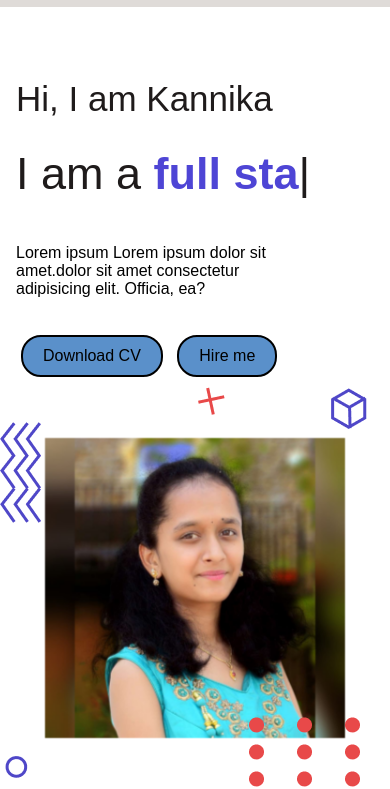
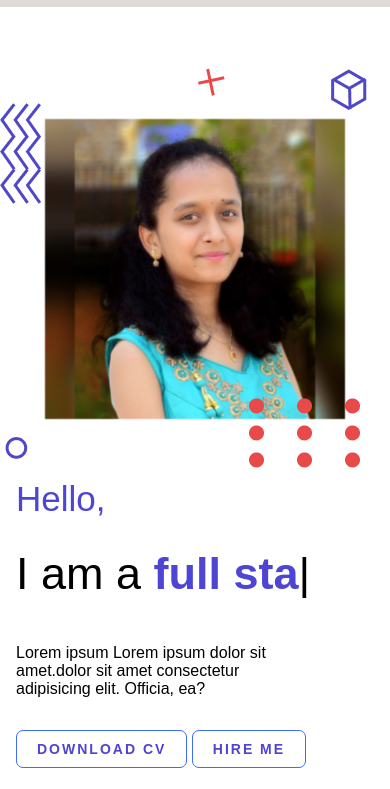
Before and after one commit to Kannikakr/Portfolio, a plain HTML site: page index.html in a window 390 px wide. Shown: the part 63-852 px from the top of the page. Drawn offline with nearby package versions, Linux system fonts and the light colour scheme.

Commit message:
added responsiveness

```diff
--- a/index.html
+++ b/index.html
@@ -10,7 +10,7 @@
 
 <body>
     <div class="wrapper" id="wrapper">
-        <div class="container">
+        <div class="container" id="home">
             <div class="navbar">
                 <div class="logo-container">
                     <img src="./img/navlogomine.png" alt="logo">
@@ -20,8 +20,8 @@
                 <button class="menu-toggle" onclick="toggleMenu()">☰</button>
 
                 <div class="nav-items" id="navItems">
-                    <div><a href="">Home</a></div>
-                    <div><a href="">Projects</a></div>
+                    <div><a href="#home">Home</a></div>
+                    <div><a href="#projects">Projects</a></div>
                     <div><a href="">Skills</a></div>
                     <div><a href="">Contact Form</a></div>
                 </div>
@@ -31,8 +31,8 @@
         <div class="hero">
 
             <div class="hero-left">
-                <div class="hero-heading">Hi, I am Kannika</div>
-                <div class="hero-heading hero-sub">
+                <div class="hero-heading">Hello, </div>
+                <div class="hero-sub">
                     I am a <span class="role"></span>
                 </div>
                 <div class="hero-dis">
@@ -71,7 +71,7 @@
             __Kannika_
         </div>
         <br><br><br>
-        <div class="projects">
+        <div class="projects" id="projects">
             <h1>Projects</h1>
         </div>
     </div>
--- a/style.css
+++ b/style.css
@@ -7,6 +7,7 @@
 
 .wrapper {
     width: 100%;
+    overflow-x: hidden;
 }
 
 .container .navbar {
@@ -16,6 +17,7 @@
     width: 100%;
     padding: 10px 20px;
     background-color: rgb(223, 219, 216);
+    z-index: 10; /* Ensures navbar is above animations */
 }
 
 .logo-container {
@@ -44,7 +46,7 @@
     font-size: 1.2rem;
     font-weight: 400;
     cursor: pointer;
-    color: #4e45d5;
+    color: black;
 }
 
 .nav-items div a:hover {
@@ -69,16 +71,19 @@
         position: absolute;
         top: 60px;
         right: 0;
-        background-color: #f8f9fa;
+        background-color: #d3dbe4;
         width: 100%;
         text-align: center;
         padding-top: 10px;
+        z-index: 10;
     }
 
     .hero {
         display: flex;
-        flex-direction: column;
+        flex-direction: column-reverse;
         gap: 30px;
+        column-gap: 100px;
+        padding-top: 60px; /* Adds space to avoid overlap with navbar */
     }
 
     .nav-items.show {
@@ -96,6 +101,17 @@
     .logo-container {
         padding-left: 0;
     }
+
+    /* Ensure animated elements are positioned below navbar */
+    .hero-right {
+        position: relative;
+        z-index: 5; /* Lower z-index than navbar */
+    }
+
+    /* Adjust other animated elements as needed */
+    .dot, .cube, .circle, .zig, .plus {
+        z-index: 5;
+    }
 }
 
 .hero {
@@ -104,7 +120,6 @@
     justify-content: center;
     align-items: center;
     gap: 1rem;
-    padding-bottom: 0rem;
     padding: 0 1rem;
     width: 100vw;
 }
@@ -127,7 +142,7 @@
 
 .hero-heading {
     font-size: 35px;
-    color: rgb(31, 27, 27);
+    color: #4e45d5;
     font-weight: 500;
 }
 
@@ -147,39 +162,8 @@
     font-weight: 500;
 }
 
-.btn button {
-    padding: 10px 20px;
-    font-size: 1rem;
-    background-color: #5a90ca;
-    border: 2px solid black;
-    border-radius: 20px;
-    cursor: pointer;
-    transition: transform 0.3s ease, background-color 0.3s ease, box-shadow 0.3s ease;
-    margin: 5px;
-    box-shadow: #3d8bdf;
-
-}
-
-.btn button:hover {
-    transform: scale(1.1);
-    /* Grow slightly */
-    background-color: #cbd4dd;
-    /* Darker background on hover */
-    box-shadow: 0 8px 15px rgba(0, 0, 0, 0.3);
-    /* Shadow effect */
-}
-
-
-.btn button:active {
-    transform: scale(0.95);
-    /* Slightly shrink on click */
-    box-shadow: 0 4px 8px rgba(0, 0, 0, 0.2);
-    /* Lighter shadow on active */
-}
-
 .hero-right {
     position: relative;
-
 }
 
 .absolute {
@@ -197,7 +181,6 @@
     filter: grayscale(1);
     transition: all 1s;
     animation: scaleImage 5s linear infinite;
-
 }
 
 @keyframes scaleImage {
@@ -205,13 +188,11 @@
         filter: grayscale(0);
         transform: scale(1);
     }
-
     50% {
         filter: grayscale(1);
         transform: scale(1.1);
         box-shadow: 3px 3px 10px black;
     }
-
     100% {
         filter: grayscale(0);
         transform: scale(1);
@@ -226,18 +207,9 @@
 }
 
 @keyframes dota {
-    0% {
-        transform: translateY(0px);
-    }
-
-    50% {
-        transform: translateY(-15px);
-    }
-
-    100% {
-        transform: translateY(0px);
-    }
-
+    0% { transform: translateY(0px); }
+    50% { transform: translateY(-15px); }
+    100% { transform: translateY(0px); }
 }
 
 .cube {
@@ -248,17 +220,9 @@
 }
 
 @keyframes cubea {
-    0% {
-        transform: rotateY(0deg) translateY(0px);
-    }
-
-    50% {
-        transform: rotateY(180deg) translateY(-12px);
-    }
-
-    100% {
-        transform: rotateY(360deg) translateY(0px);
-    }
+    0% { transform: rotateY(0deg) translateY(0px); }
+    50% { transform: rotateY(180deg) translateY(-12px); }
+    100% { transform: rotateY(360deg) translateY(0px); }
 }
 
 .circle {
@@ -269,20 +233,9 @@
 }
 
 @keyframes circle {
-    0% {
-        left: 0;
-        bottom: 0;
-    }
-
-    50% {
-        left: 5%;
-        bottom: 10%;
-    }
-
-    100% {
-        left: 0;
-        bottom: 0;
-    }
+    0% { left: 0; bottom: 0; }
+    50% { left: 5%; bottom: 10%; }
+    100% { left: 0; bottom: 0; }
 }
 
 .zig {
@@ -293,10 +246,7 @@
 }
 
 @keyframes zig {
-    50% {
-        left: 5%;
-        top: 2%;
-    }
+    50% { left: 5%; top: 2%; }
 }
 
 .plus {
@@ -307,11 +257,7 @@
 }
 
 @keyframes plus {
-    50% {
-        top: 3%;
-        left: 48%;
-    }
-
+    50% { top: 3%; left: 48%; }
 }
 
 .projects {
@@ -325,3 +271,55 @@
     text-align: center;
     color: rgb(241, 7, 7);
 }
+
+.btn button {
+    position: relative;
+    padding: 10px 20px;
+    border-radius: 7px;
+    border: 1px solid rgb(61, 106, 255);
+    font-size: 14px;
+    text-transform: uppercase;
+    font-weight: 600;
+    letter-spacing: 2px;
+    background: transparent;
+    color: #4e45d5;
+    overflow: hidden;
+    box-shadow: 0 0 0 0 transparent;
+    transition: all 0.2s ease-in;
+}
+
+.btn button:hover {
+    background: rgb(61, 106, 255);
+    box-shadow: 0 0 30px 5px rgba(0, 142, 236, 0.815);
+    transition: all 0.2s ease-out;
+    color: #f8f9fa;
+}
+
+.btn button:hover::before {
+    animation: sh02 0.5s 0s linear;
+}
+
+.btn button::before {
+    content: '';
+    display: block;
+    width: 0px;
+    height: 86%;
+    position: absolute;
+    top: 7%;
+    left: 0%;
+    opacity: 0;
+    background: #fff;
+    box-shadow: 0 0 50px 30px #fff;
+    transform: skewX(-20deg);
+}
+
+@keyframes sh02 {
+    from { opacity: 0; left: 0%; }
+    50% { opacity: 1; }
+    to { opacity: 0; left: 100%; }
+}
+
+.btn button:active {
+    box-shadow: 0 0 0 0 transparent;
+    transition: box-shadow 0.2s ease-in;
+}
```
